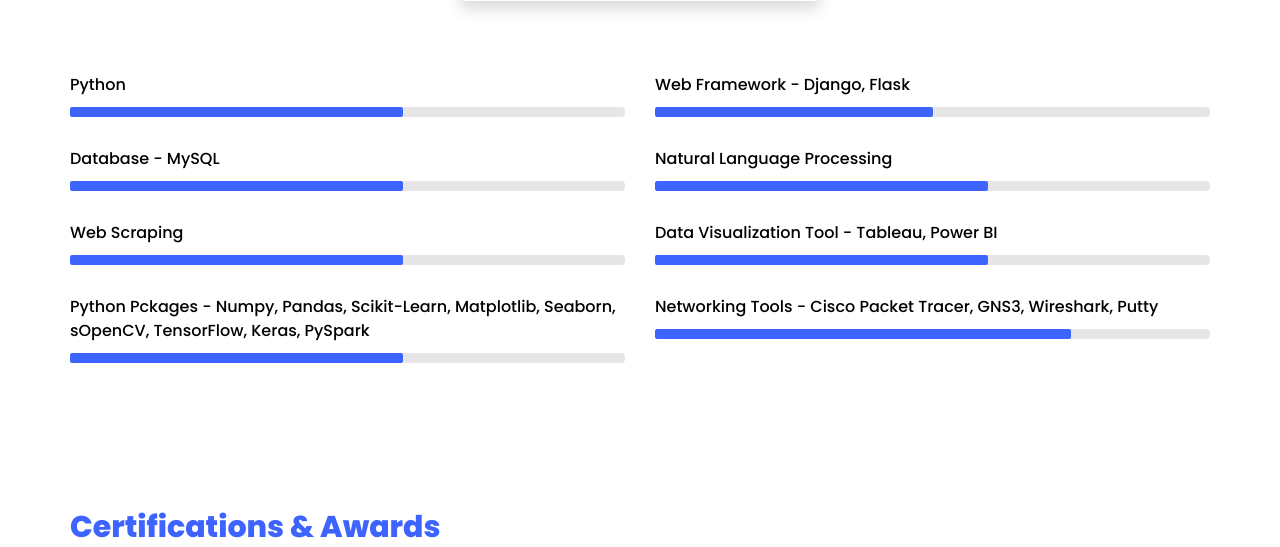
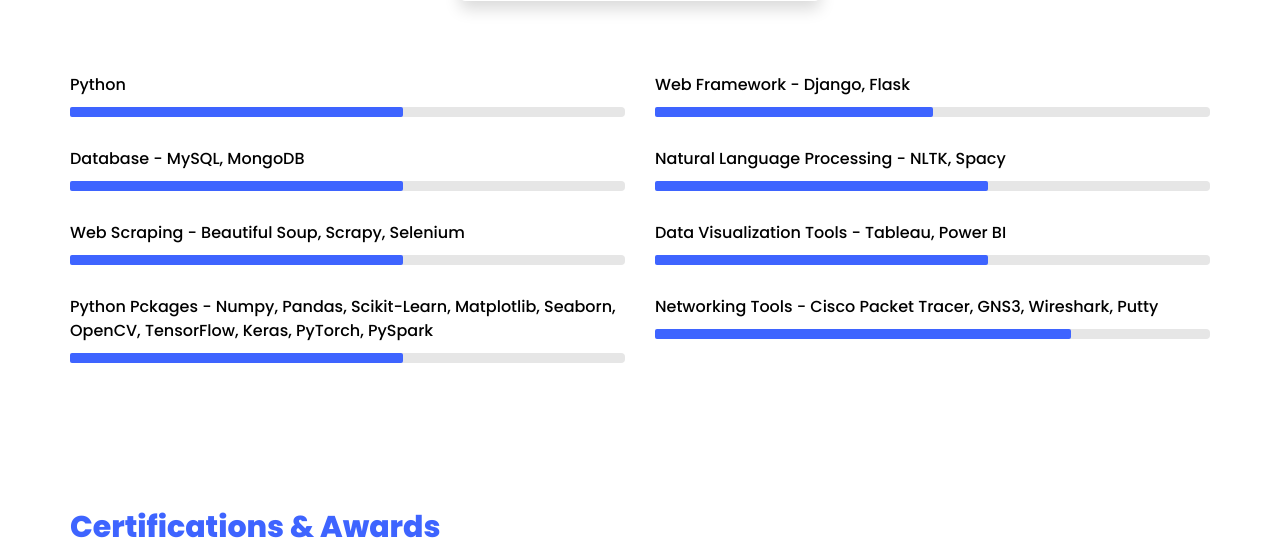
Before and after one commit to vidush5/websiteDjango, a Django app: page / in a window 1280 px wide. Shown: the part 4079-4626 px from the top of the page. Run offline with Django 3.2, Linux system fonts and the light colour scheme; some libraries are stand-ins or nearby versions; some web fonts are replaced.

Commit message:
initial commit

```diff
--- a/blog/templates/home.html
+++ b/blog/templates/home.html
@@ -294,7 +294,7 @@
 								</div>
 								<div class="col-md-6 animate-box">
 									<div class="progress-wrap ftco-animate">
-										<h3>Database - MySQL</h3>
+										<h3>Database - MySQL, MongoDB</h3>
 										<div class="progress">
 										 	<div class="progress-bar color-3" role="progressbar" aria-valuenow="60"
 										  	aria-valuemin="0" aria-valuemax="100" style="width:60%">
@@ -305,7 +305,7 @@
 								</div>
 								<div class="col-md-6 animate-box">
 									<div class="progress-wrap ftco-animate">
-										<h3>Natural Language Processing</h3>
+										<h3>Natural Language Processing - NLTK, Spacy</h3>
 										<div class="progress">
 										 	<div class="progress-bar color-3" role="progressbar" aria-valuenow="60"
 										  	aria-valuemin="0" aria-valuemax="100" style="width:60%">
@@ -316,7 +316,7 @@
 								</div>
 								<div class="col-md-6 animate-box">
 									<div class="progress-wrap ftco-animate">
-										<h3>Web Scraping</h3>
+										<h3>Web Scraping - Beautiful Soup, Scrapy, Selenium</h3>
 										<div class="progress">
 										 	<div class="progress-bar color-3" role="progressbar" aria-valuenow="60"
 										  	aria-valuemin="0" aria-valuemax="100" style="width:60%">
@@ -327,7 +327,7 @@
 								</div>
 								<div class="col-md-6 animate-box">
 									<div class="progress-wrap ftco-animate">
-										<h3>Data Visualization Tool - Tableau, Power BI</h3>
+										<h3>Data Visualization Tools - Tableau, Power BI</h3>
 										<div class="progress">
 										 	<div class="progress-bar color-4" role="progressbar" aria-valuenow="60"
 										  	aria-valuemin="0" aria-valuemax="100" style="width:60%">
@@ -338,7 +338,7 @@
 								</div>
 								<div class="col-md-6 animate-box">
 									<div class="progress-wrap ftco-animate">
-										<h3>Python Pckages - Numpy, Pandas, Scikit-Learn, Matplotlib, Seaborn, sOpenCV, TensorFlow, Keras, PySpark</h3>
+										<h3>Python Pckages - Numpy, Pandas, Scikit-Learn, Matplotlib, Seaborn, OpenCV, TensorFlow, Keras, PyTorch, PySpark</h3>
 										<div class="progress">
 										 	<div class="progress-bar color-5" role="progressbar" aria-valuenow="60"
 										  	aria-valuemin="0" aria-valuemax="100" style="width:60%">
```
Also changed, not shown: requirements.txt (+2 -6 lines), 1 other file.
